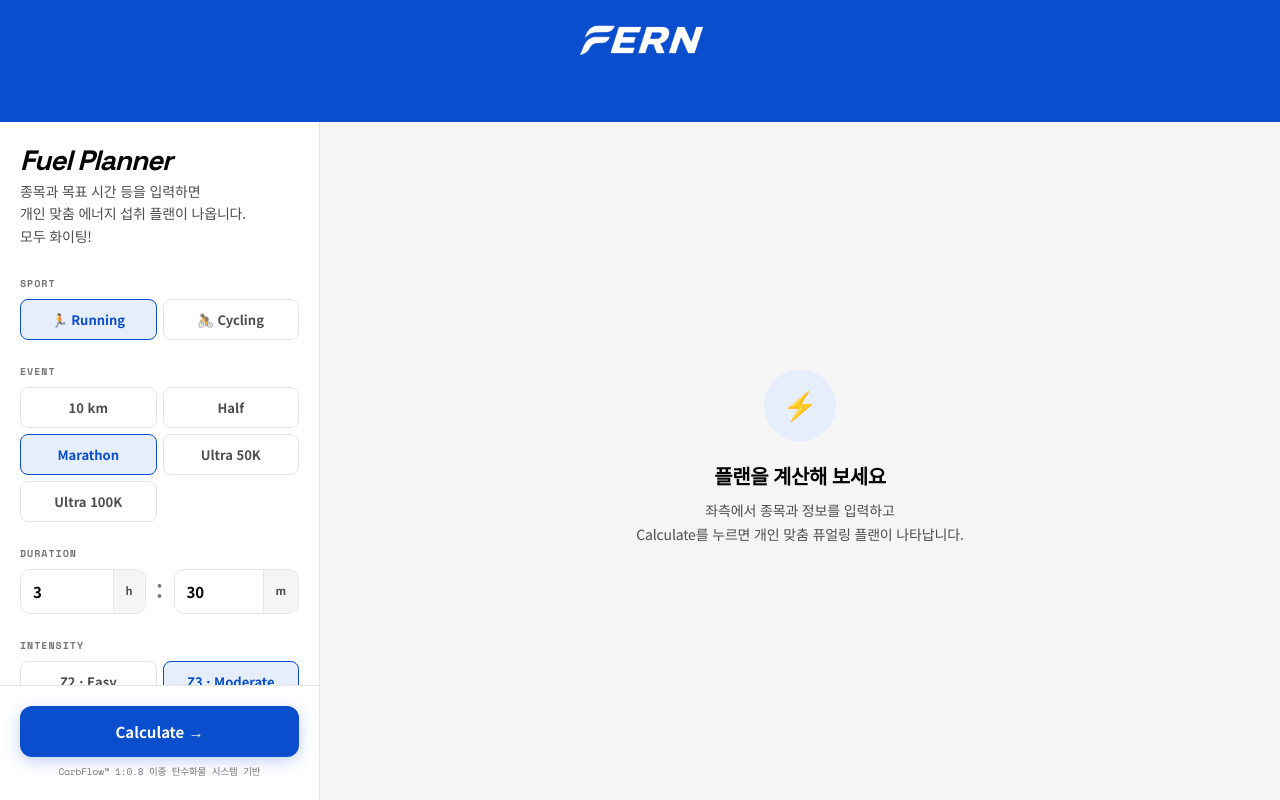
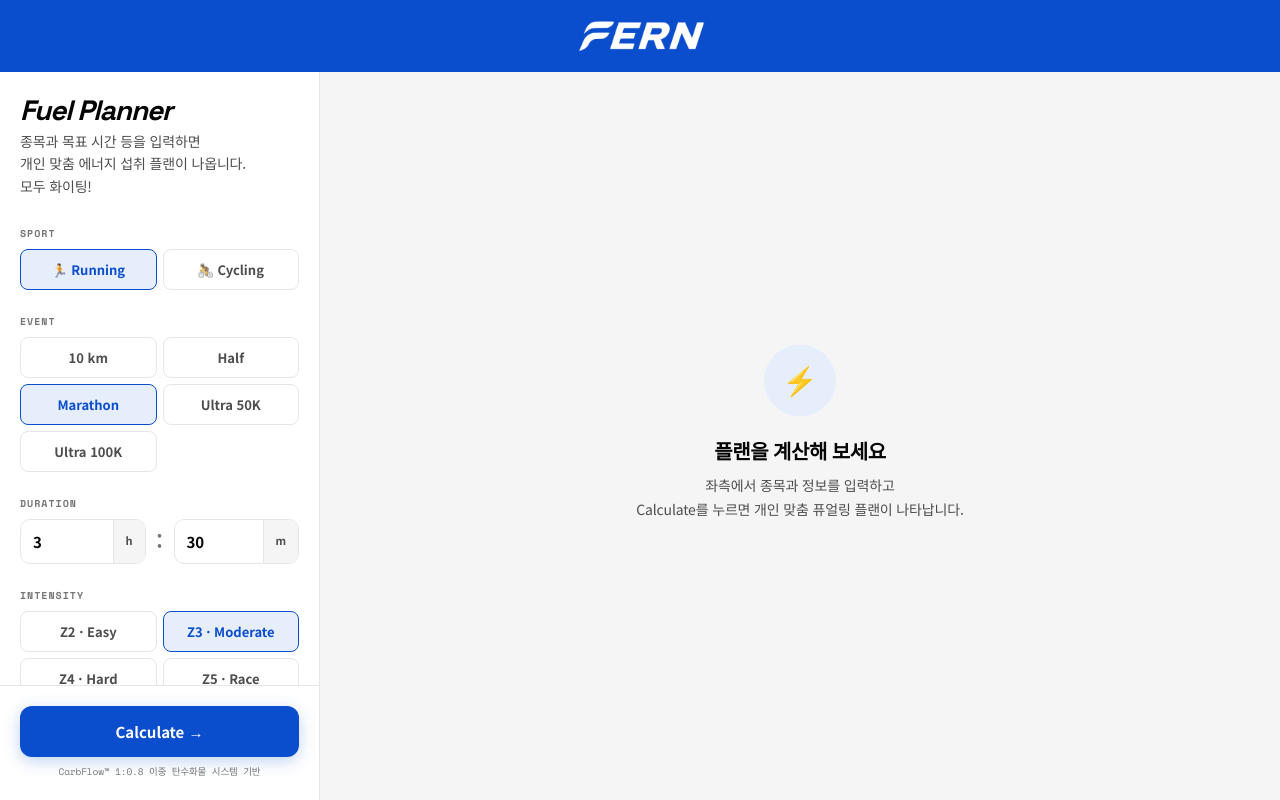
Before and after one commit to wickjeon-tech/FERN-FUEL-PLANNER, a plain HTML site: page planner.html in a window 1280 px wide. Drawn offline with nearby package versions, Linux system fonts and the light colour scheme; a web font is replaced by a local one.

Commit message:
Add files via upload

```diff
--- a/planner.html
+++ b/planner.html
@@ -17,9 +17,9 @@
 <body>
 
   <!-- Header -->
-  <header id="main-header" style="background-color: var(--color-accent); display: flex; align-items: center; justify-content: center; padding: 16px 16px; flex-shrink: 0;">
+  <header id="main-header" style="background-color: var(--color-accent); display: flex; align-items: flex-start; justify-content: center; height: 72px; flex-shrink: 0; overflow: hidden;">
     <a href="planner.html">
-      <img src="assets/images/logo-horizontal.png" alt="FERN 로고" style="height: 190px; width: auto; filter: brightness(0) invert(1); display: block; margin: -50px 0;">
+      <img src="assets/images/logo-horizontal.png" alt="FERN 로고" style="height: 192px; width: auto; filter: brightness(0) invert(1); display: block; margin-top: -39px;">
     </a>
   </header>
 
```
Also changed, not shown: index.html (added, +8 -0 lines).
